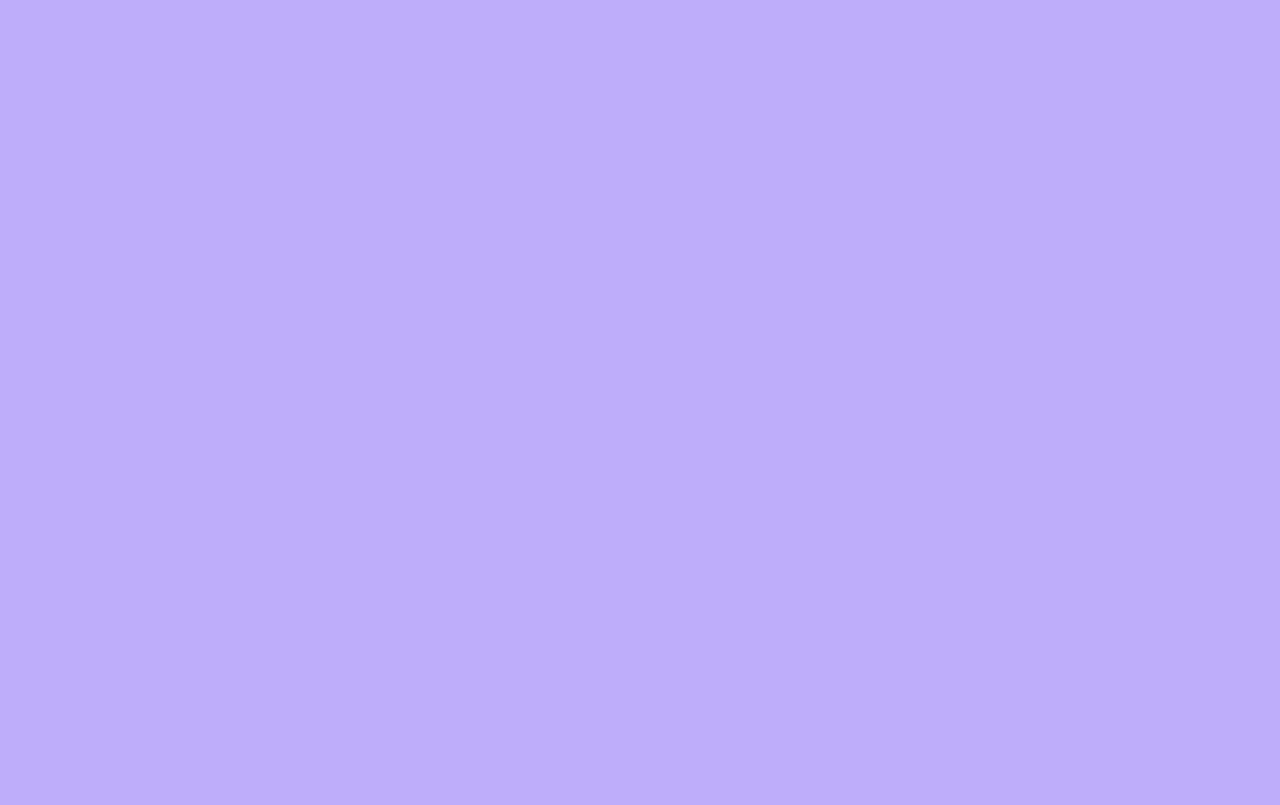
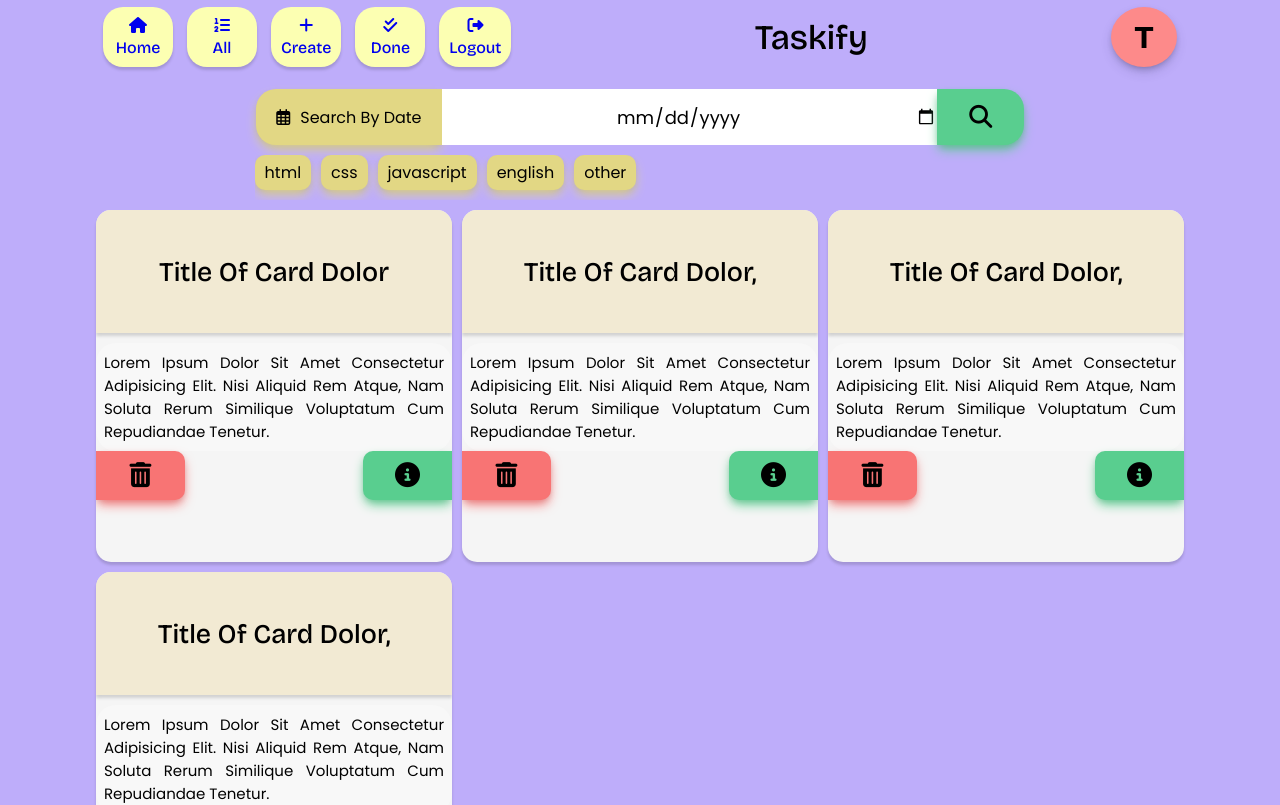
Before and after one commit to tahaali-dev/Taskifyclient, a React (Vite) app: page /all-tasks in a window 1280 px wide. Before the commit this address had no page. Shown: the top 805 px of the page. Built offline with nearby package versions, Linux system fonts and the light colour scheme.

Commit message:
all task page and nav fix test1

```diff
--- a/src/App.jsx
+++ b/src/App.jsx
@@ -5,6 +5,7 @@ import Dash from "./Pages/Dashboard/Dash";
 import Layout from "./Components/Layout/Layout";
 import SingleTask from "./Pages/SingleTask/SingleTask";
 import TaskCreation from "./Pages/TaskCreationPage/TaskCreation";
+import AllTasks from "./Pages/AlltaskPage/AllTasks";
 // ------------------Imports----------------
 
 export default function App() {
@@ -16,6 +17,7 @@ export default function App() {
           <Route path="/dash" element={<Dash />} />
           <Route path="/single-task" element={<SingleTask />} />
           <Route path="/create-new" element={<TaskCreation />} />
+          <Route path="/all-tasks" element={<AllTasks />} />
         </Route>
       </Routes>
     </BrowserRouter>
--- a/src/Components/Navbar/Navabr.jsx
+++ b/src/Components/Navbar/Navabr.jsx
@@ -24,11 +24,12 @@ const Navabr = () => {
             transition={{ duration: 1 }}
             className="left-nav"
           >
-            <Link className="link">
+            <Link className="link" to="/dash">
+            <i className="fa-solid fa-house"></i>Home
+            </Link>
+
+            <Link className="link" to="/all-tasks">
               <i className="fa-solid fa-list-ol"></i>All
-            </Link>
-            <Link className="link">
-              <i className="fa-solid fa-check-double"></i>Done
             </Link>
 
             <Link to="/create-new" className="link">
@@ -36,7 +37,11 @@ const Navabr = () => {
             </Link>
 
             <Link className="link">
-              <i className="fa-solid fa-magnifying-glass"></i>Find
+              <i className="fa-solid fa-check-double"></i>Done
+            </Link>
+
+            <Link className="link">
+              <i className="fa-solid fa-right-from-bracket"></i>Logout
             </Link>
           </motion.div>
           <div className="center">
@@ -62,25 +67,39 @@ const Navabr = () => {
 
       <div className={menu}>
         <div className="m-menu">
-          <Link className=" m-menu-1 menu" onClick={() => SetMenu("m-m-c")}>
+          <Link
+            to="/all-tasks"
+            className=" m-menu-1 menu"
+            onClick={() => SetMenu("m-m-c")}
+          >
             <i className="fa-solid fa-list-ol"></i>All
           </Link>
           <Link className="m-menu-2 menu" onClick={() => SetMenu("m-m-c")}>
-            <i className="fa-solid fa-check-double" onClick={() => SetMenu("m-m-c")}></i>Done
+            <i
+              className="fa-solid fa-check-double"
+              onClick={() => SetMenu("m-m-c")}
+            ></i>
+            Done
           </Link>
 
-          <Link to="/create-new" className="m-menu-3 menu" onClick={() => SetMenu("m-m-c")}>
+          <Link
+            to="/create-new"
+            className="m-menu-3 menu"
+            onClick={() => SetMenu("m-m-c")}
+          >
             <i className="fa-solid fa-plus"></i>Create
           </Link>
 
           <Link className="m-menu-4 menu" onClick={() => SetMenu("m-m-c")}>
-            <i className="fa-solid fa-magnifying-glass"></i>Find
+          <i className="fa-solid fa-right-from-bracket"></i>Logout
           </Link>
 
-          <Link className="m-menu-5 menu" onClick={MobileMenuHandle}
+          <Link className="m-menu-5 menu" onClick={MobileMenuHandle}>
+            <i className="fa-regular fa-circle-xmark"></i>Close
+          </Link>
 
-      >
-            <i className="fa-regular fa-circle-xmark"></i>Close
+          <Link to="/dash" className="m-menu-6 menu" onClick={() => SetMenu("m-m-c")}>
+          <i className="fa-solid fa-house"></i>Home
           </Link>
         </div>
       </div>
--- a/src/Components/Navbar/Navbar.css
+++ b/src/Components/Navbar/Navbar.css
@@ -107,7 +107,7 @@
 
 /* Mobile Menu */
 .mobile-menu {
-  position: absolute;
+  position: fixed;
   top: 0;
   /* border: 1px solid; */
   background-color: var(--back3);
@@ -124,6 +124,7 @@
   min-width: 80vw;
   display: grid;
   grid-template-areas:
+    "m6 m6"
     "m1 m2"
     "m1 m3"
     "m4 m5";
@@ -164,6 +165,10 @@
   grid-area: m5;
   background-color: #bb6464;
 }
+.m-menu-6 {
+  grid-area: m6;
+  background-color: whitesmoke;
+}
 .m-m-c {
   display: none;
 }
--- /dev/null
+++ b/src/Pages/AlltaskPage/AllTask.css
@@ -0,0 +1,121 @@
+.all-task-cont {
+  /* border: 1px solid; */
+  margin-top: 10px;
+  display: flex;
+  flex-direction: column;
+  justify-content: center;
+  align-items: center;
+}
+
+.search-tab {
+  /* border: 1px solid red; */
+  max-width: 61vw;
+  min-width: 61vw;
+  display: flex;
+  flex-direction: column;
+  justify-content: center;
+  align-items: center;
+}
+
+.date-filter {
+  display: flex;
+  justify-content: center;
+  align-items: center;
+  /* border: 1px solid red; */
+  /* width: 70%; */
+  max-width: 60vw;
+  min-width: 60vw;
+  padding: 5px 0px;
+}
+.date-filter p {
+  /* border: 1px solid green; */
+  min-height: 7vh;
+  display: flex;
+  align-items: center;
+  justify-content: center;
+  gap: 10px;
+  width: 15vw;
+  font-family: var(--pop);
+  background-color: #e2d784;
+  border-radius: 20px 0px 0px 20px;
+  box-shadow: #e2d784 0px 6px 12px -2px, rgba(0, 0, 0, 0.3) 0px 3px 7px -3px;
+}
+.date-filter input {
+  /* border: 1px solid green; */
+  min-height: 7vh;
+  width: 40vw;
+  border: none;
+  background-color: white;
+}
+.date-filter button {
+  /* border: 1px solid green; */
+  border: none;
+  border-radius: 0px 20px 20px 0px;
+  min-height: 7vh;
+  width: 7vw;
+  font-size: 23px;
+  background-color: #59ce8f;
+  transition: 0.3s ease-in-out;
+  box-shadow: #59ce8f 0px 6px 12px -2px, rgba(0, 0, 0, 0.3) 0px 3px 7px -3px;
+}
+.date-filter button:hover {
+  background-color: green;
+  color: white;
+  transition: 0.3s ease-in-out;
+}
+
+.fliter-btns {
+  /* border: 1px solid; */
+  margin-top: 5px;
+  width: 100%;
+  display: flex;
+  gap: 10px;
+  overflow-x: scroll;
+  margin-left: 10px;
+  padding-bottom: 10px;
+}
+.fliter-btns::-webkit-scrollbar {
+  display: none;
+}
+.fltr-btns {
+  padding: 5px 10px;
+  font-family: var(--pop);
+  font-size: 16px;
+  background-color: #e2d784;
+  border: none;
+  border-radius: 10px;
+  box-shadow: #e2d784 0px 6px 12px -2px, rgba(0, 0, 0, 0.3) 0px 3px 7px -3px;
+  transition: 0.3s ease-in-out;
+}
+.fltr-btns:hover {
+  background-color: #ecd736;
+  transition: 0.3s ease-in-out;
+}
+
+
+@media(max-width:786px){
+  .all-task-cont{
+    /* border: 1px solid; */
+    min-width: 95vw !important;
+  }
+  .search-tab{
+    /* border: 1px solid; */
+    min-width: 100%;
+  }
+  .date-filter{
+    /* border: 1px solid; */
+    min-width: 100%;
+  }
+  .date-filter p {
+    min-width: 30%;
+    font-size: 15px;
+    padding-left: 5px ;
+  }
+  .date-filter input{
+    min-width: 50%;
+  }
+  .date-filter button{
+    min-width: 20%;
+  }
+
+}
--- /dev/null
+++ b/src/Pages/AlltaskPage/AllTasks.jsx
@@ -0,0 +1,35 @@
+import React from "react";
+import "./AllTask.css";
+import Card from "../../Components/Card/Card";
+
+const AllTasks = () => {
+  return (
+    <div className="w-full">
+      <div className="w-85 all-task-cont">
+        <div className="search-tab">
+          <div className="date-filter">
+            <p>
+              {" "}
+              <i className="fa-regular fa-calendar-days"></i>Search By Date
+            </p>
+            <input type="date" />
+            <button>
+              <i class="fa-solid fa-magnifying-glass"></i>
+            </button>
+          </div>
+
+          <div className="fliter-btns">
+            <button className="fltr-btns">html</button>
+            <button className="fltr-btns">css</button>
+            <button className="fltr-btns">javascript</button>
+            <button className="fltr-btns">english</button>
+            <button className="fltr-btns">other</button>
+          </div>
+        </div>
+        <Card/>
+      </div>
+    </div>
+  );
+};
+
+export default AllTasks;
--- a/src/Pages/Dashboard/Dash.jsx
+++ b/src/Pages/Dashboard/Dash.jsx
@@ -11,7 +11,6 @@ const Dash = () => {
       <div className="w-85 Dash ">
         <DashTop />
         <Card />
-
       </div>
     </div>
   );
--- a/src/Pages/TaskCreationPage/TaskCreation.css
+++ b/src/Pages/TaskCreationPage/TaskCreation.css
@@ -25,7 +25,7 @@
     margin-left: 22px;
 }
 
-form {
+.create-form {
   min-width: 70%;
   max-width: 80%;
   /* border: 1px solid; */
@@ -54,14 +54,16 @@ select {
 /* Mobile View */
 @media(max-width:786px){
     .task-create-cont{
+        /* border: 1px solid; */
         margin-top: 50px;
+        min-width: 90vw !important;
     }
-    form{
+    .create-form{
         /* border: 1px solid; */
-        min-width: 90vw;
+        min-width: 100%;
     }
     .date-sel i{
-        border: 1px solid;
+        /* border: 1px solid; */
         margin-left: 10px;
         margin-right: 10px;
     }
--- a/src/Pages/TaskCreationPage/TaskCreation.jsx
+++ b/src/Pages/TaskCreationPage/TaskCreation.jsx
@@ -6,7 +6,7 @@ const TaskCreation = () => {
     <div className="w-full">
       <div className="w-85 task-create-cont">
         <h2>Create Your Own Task 📝</h2>
-        <form>
+        <form className="create-form">
           <input type="text" placeholder="Add Task Title" />
           <div className="date-sel">
             <i className="fa-regular fa-calendar-days"></i>
```
